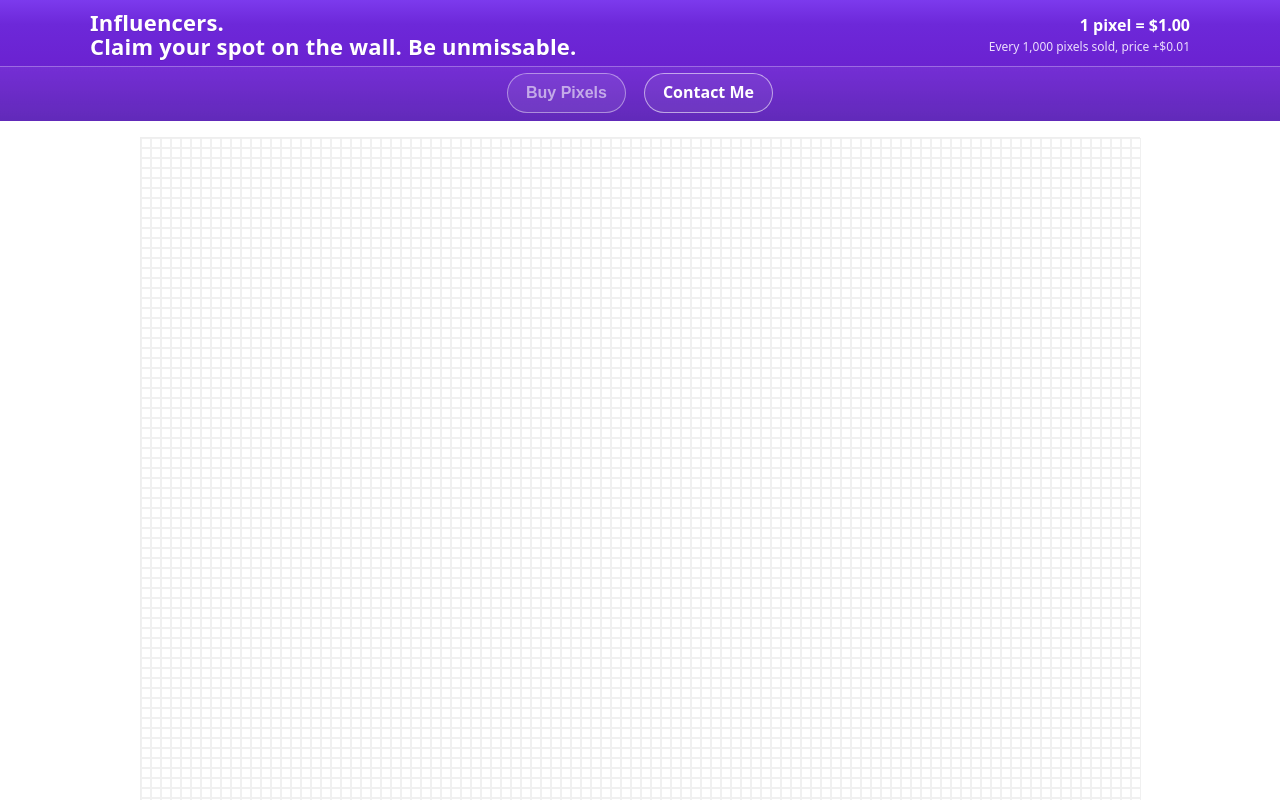
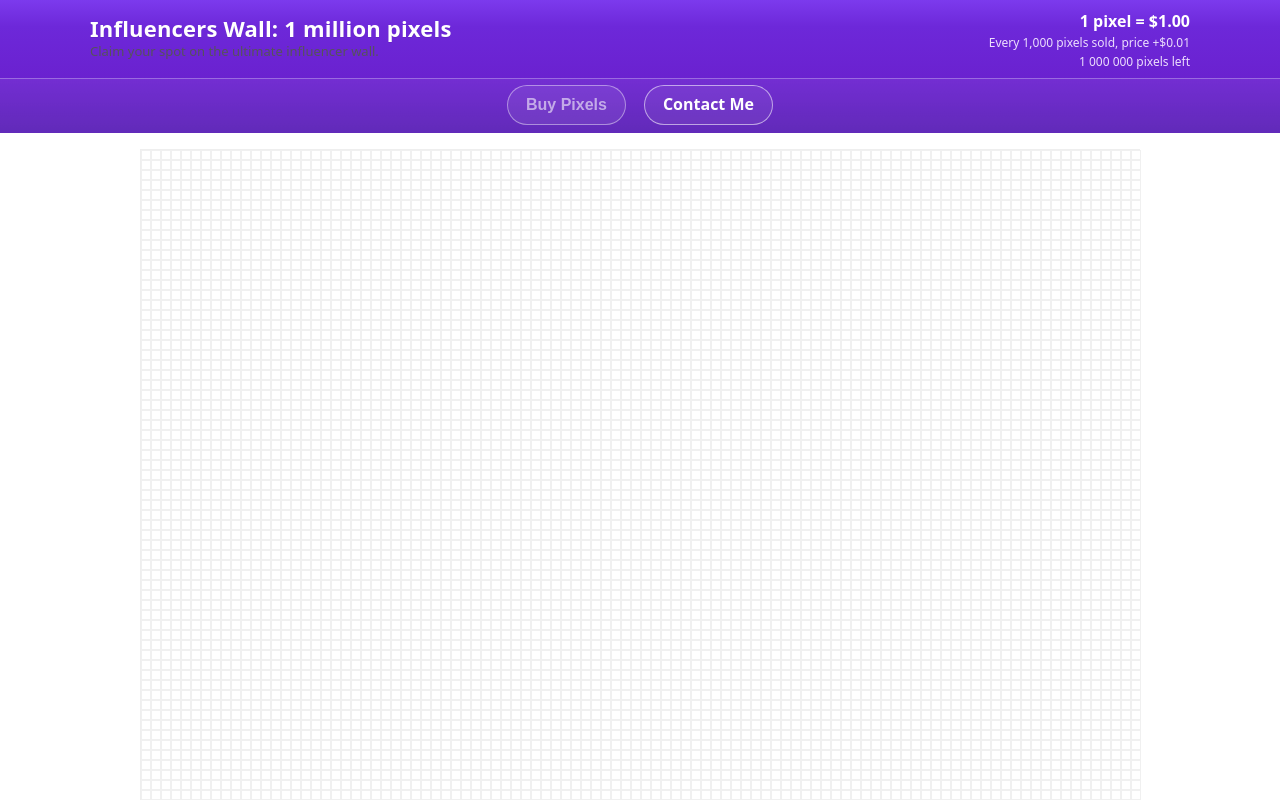
Before and after one commit to GRBUZ/newfixrepo, a website: page index.html in a window 1280 px wide. Shown: the top 800 px of the page. Drawn offline with Linux system fonts and the light colour scheme; no server answers.

Commit message:
rollbkIndexhtml

```diff
--- a/index.html
+++ b/index.html
@@ -10,11 +10,13 @@
   <header class="hero">
     <div class="hero-top container">
       <div class="brand">
-        <h1>Influencers.</h1> <h1> Claim your spot on the wall. Be unmissable.</h1>
+        <h1>Influencers Wall: 1 million pixels</h1>
+        <p>Claim your spot on the ultimate influencer wall.</p>
       </div>
       <div class="meta">
         <div id="priceLine" class="price">1 Pixel = $1.00</div>
         <div class="note">Every 1,000 pixels sold, price +$0.01</div>
+        <div id="pixelsLeft" class="left">1 000 000 pixels left</div>
       </div>
     </div>
 
```
